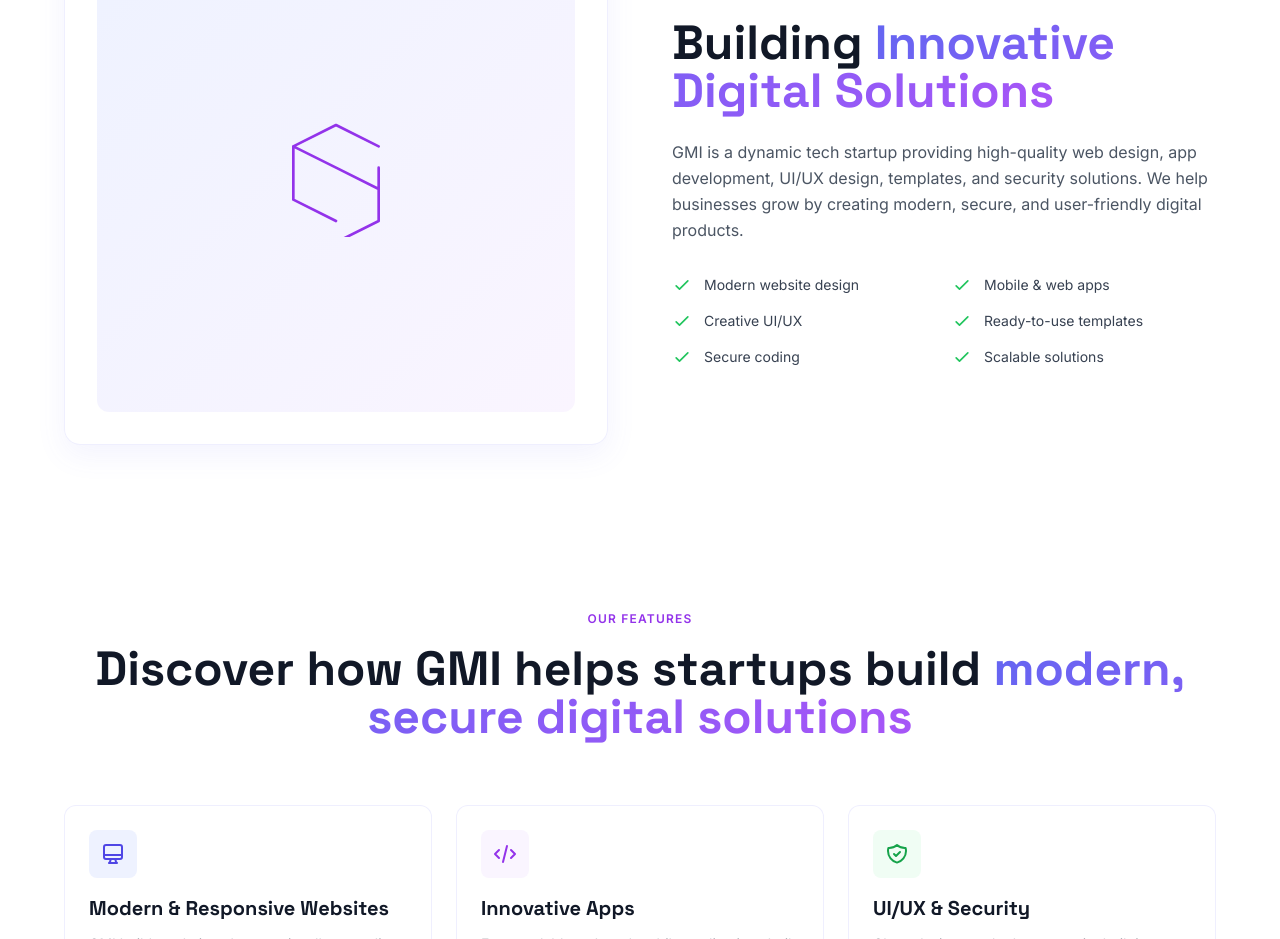
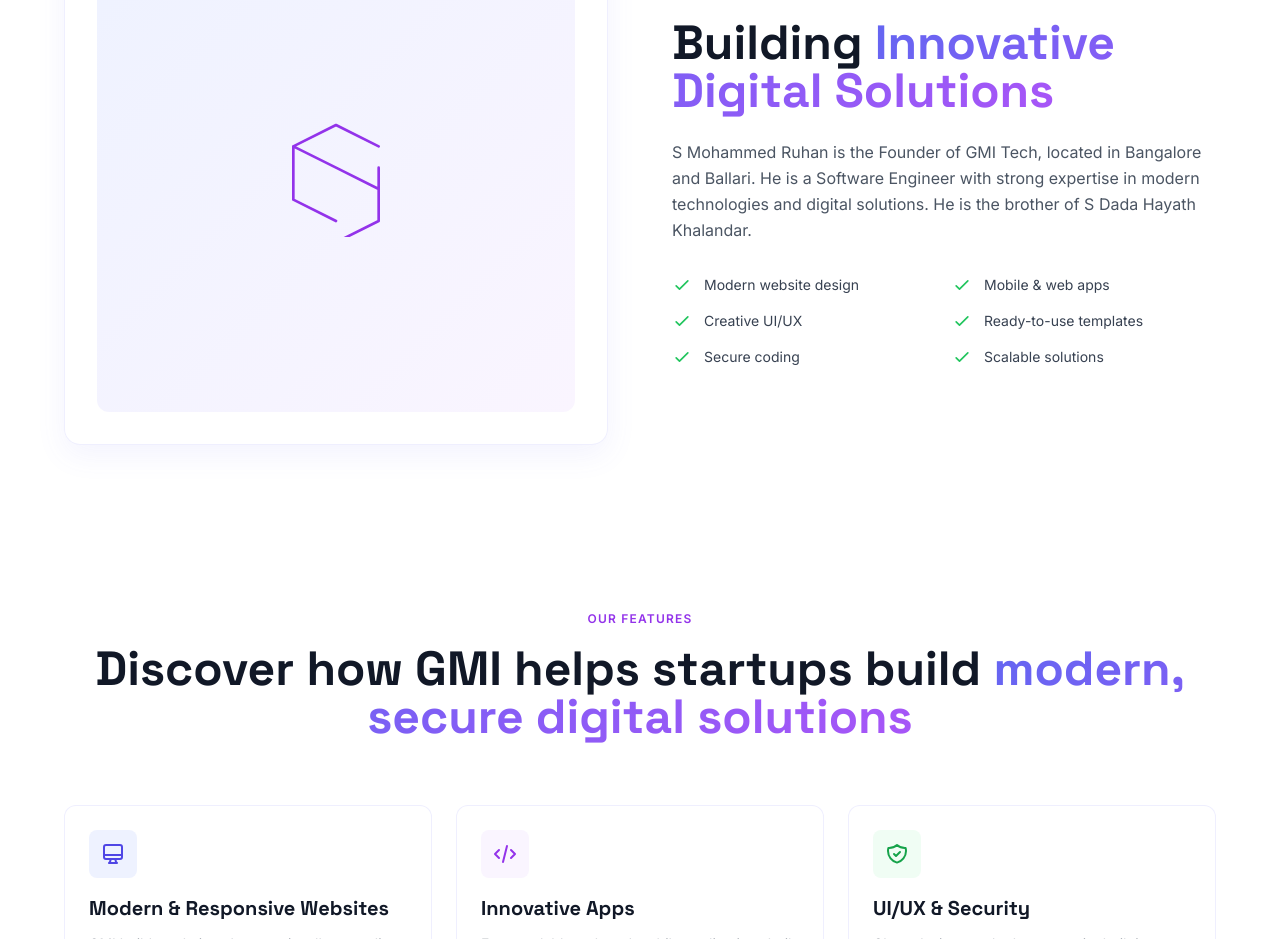
Before and after one commit to GMITECHNOLOGIES/GMI-TECHNOLOGIES, a plain HTML site: page index.html in a window 1280 px wide. Shown: the part 1100-2039 px from the top of the page. Drawn offline with nearby package versions, Linux system fonts and the light colour scheme.

Commit message:
Update index.html

```diff
--- a/index.html
+++ b/index.html
@@ -631,9 +631,10 @@
                     <h2 class="font-display text-4xl lg:text-5xl font-bold mt-4 mb-6 text-gray-900">
                         Building <span class="gradient-text">Innovative Digital Solutions</span>
                     </h2>
-                    <p class="text-gray-600 leading-relaxed mb-8">
-                        GMI is a dynamic tech startup providing high-quality web design, app development, UI/UX design, templates, and security solutions. We help businesses grow by creating modern, secure, and user-friendly digital products.
-                    </p>
+                 <p class="text-gray-600 leading-relaxed mb-8">
+    S Mohammed Ruhan is the Founder of GMI Tech, located in Bangalore and Ballari. He is a Software Engineer with strong expertise in modern technologies and digital solutions. He is the brother of S Dada Hayath Khalandar.
+</p>
+
 
                     <div class="grid grid-cols-2 gap-4">
                         <div class="flex items-center space-x-3">
```
